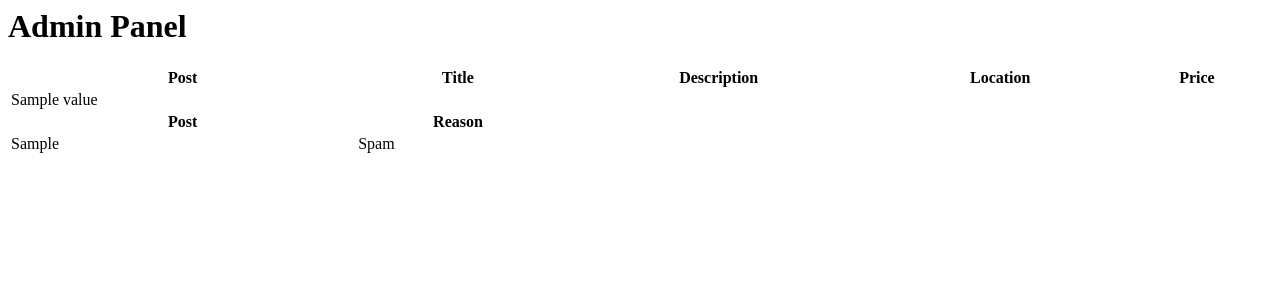
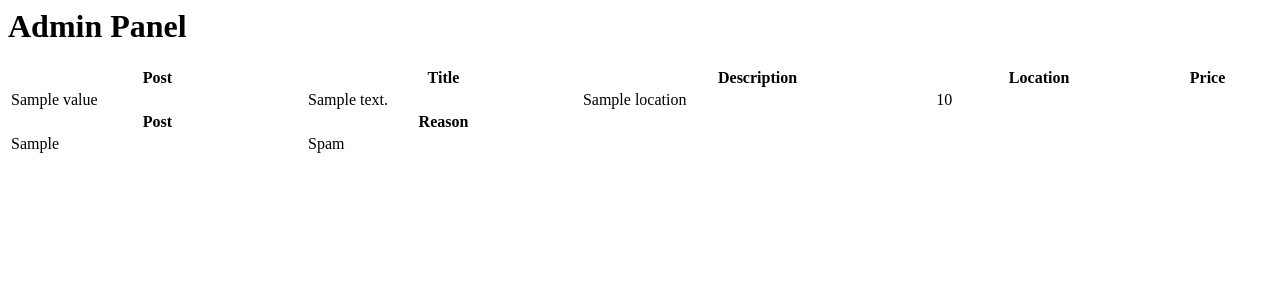
Before and after one commit to labeatl/task-completion-app, a Flask app: template backend/templates/adminpanel.html in a window 1280 px wide. Shown: the top 300 px of the page. Run offline with Flask 2, Linux system fonts and the light colour scheme; the template is opened without the code that fills it: most values are stand-ins (such as "Sample title", 1, 10 or a date in 2020).

Commit message:
Fix dictionary for loop

```diff
--- a/backend/templates/adminpanel.html
+++ b/backend/templates/adminpanel.html
@@ -10,8 +10,11 @@
         <th>Price</th>
     </tr>
     <tr>
-        {% for key, value in taskdict %}
+        {% for id, title, description, location, price in taskdict %}
                 <td>{{value}}</td>
+                <td>{{description}}</td>
+                <td>{{location}}</td>
+                <td>{{price}}</td>
         {% endfor %}
     </tr>
     {% endfor %}
```
